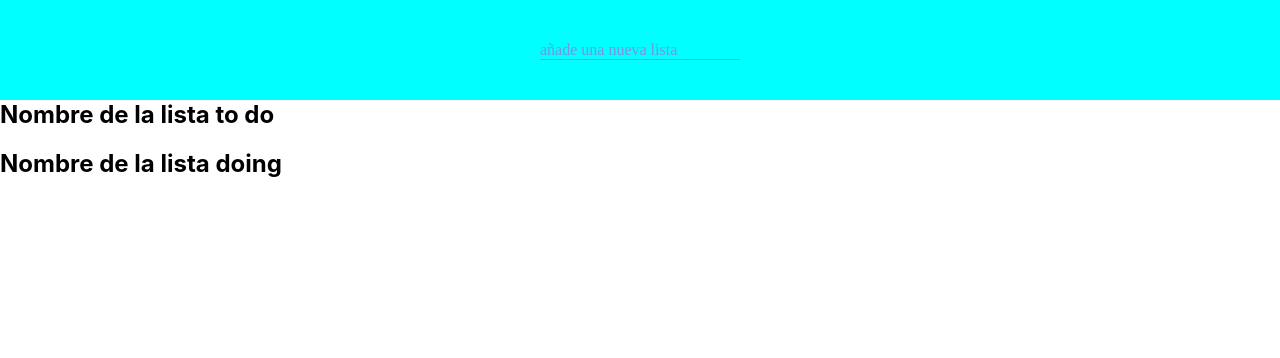
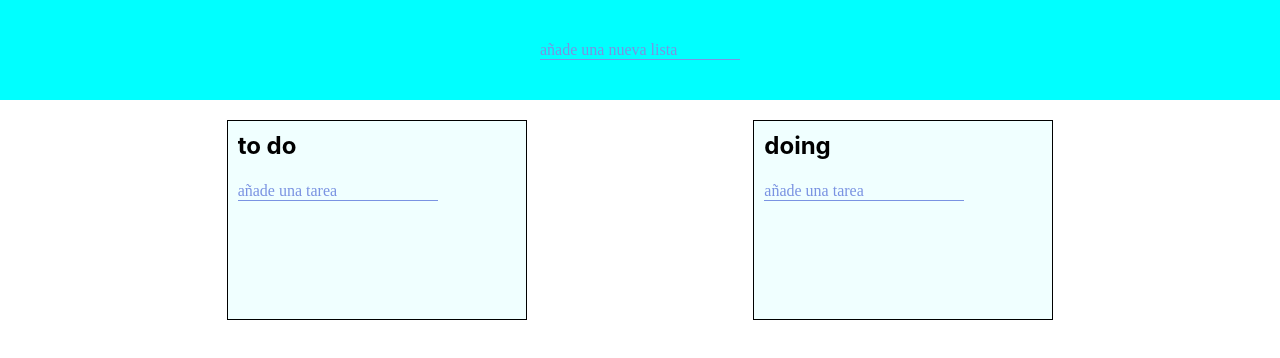
Before and after one commit to alfonsem/to-do-Alfonso, an Angular app: page / in a window 1280 px wide. Shown: the top 358 px of the page. Built offline with nearby package versions, Linux system fonts and the light colour scheme.

Commit message:
añadido css a las listas

```diff
--- a/src/app/board/board.component.ts
+++ b/src/app/board/board.component.ts
@@ -12,6 +12,7 @@ export class BoardComponent implements OnInit {
 
   constructor(private dataManager: DataManagerService) { }
 
+  //Al inicio del programa recogemos los datos
   ngOnInit() {
     this.data = this.dataManager.getData();
 
--- a/src/app/list/list.component.html
+++ b/src/app/list/list.component.html
@@ -2,5 +2,7 @@
   list works!
 </p> -->
 <div class="list">
-  <h1>Nombre de la lista {{list.name}}</h1>
+  <h1>{{list.name}}</h1>
+  <div class="tasks"></div>
+  <input type="text" placeholder="añade una tarea" />
 </div>
--- a/src/app/list/list.component.scss
+++ b/src/app/list/list.component.scss
@@ -0,0 +1,15 @@
+.list{
+    background-color: azure;
+    border: 1px black solid;
+    padding: 10px;
+    min-width: 300px;
+    min-height: 200px;
+}
+input{
+    all: initial;
+    color: black;
+    border-bottom: 1px solid rgb(122, 147, 226);
+}
+input::placeholder{
+    color: rgb(122, 147, 226);
+}
--- a/src/app/show-lists/show-lists.component.scss
+++ b/src/app/show-lists/show-lists.component.scss
@@ -0,0 +1,5 @@
+.sectionLists{
+    margin-top: 20px;
+    display: flex;
+    justify-content: space-evenly;
+}
```
